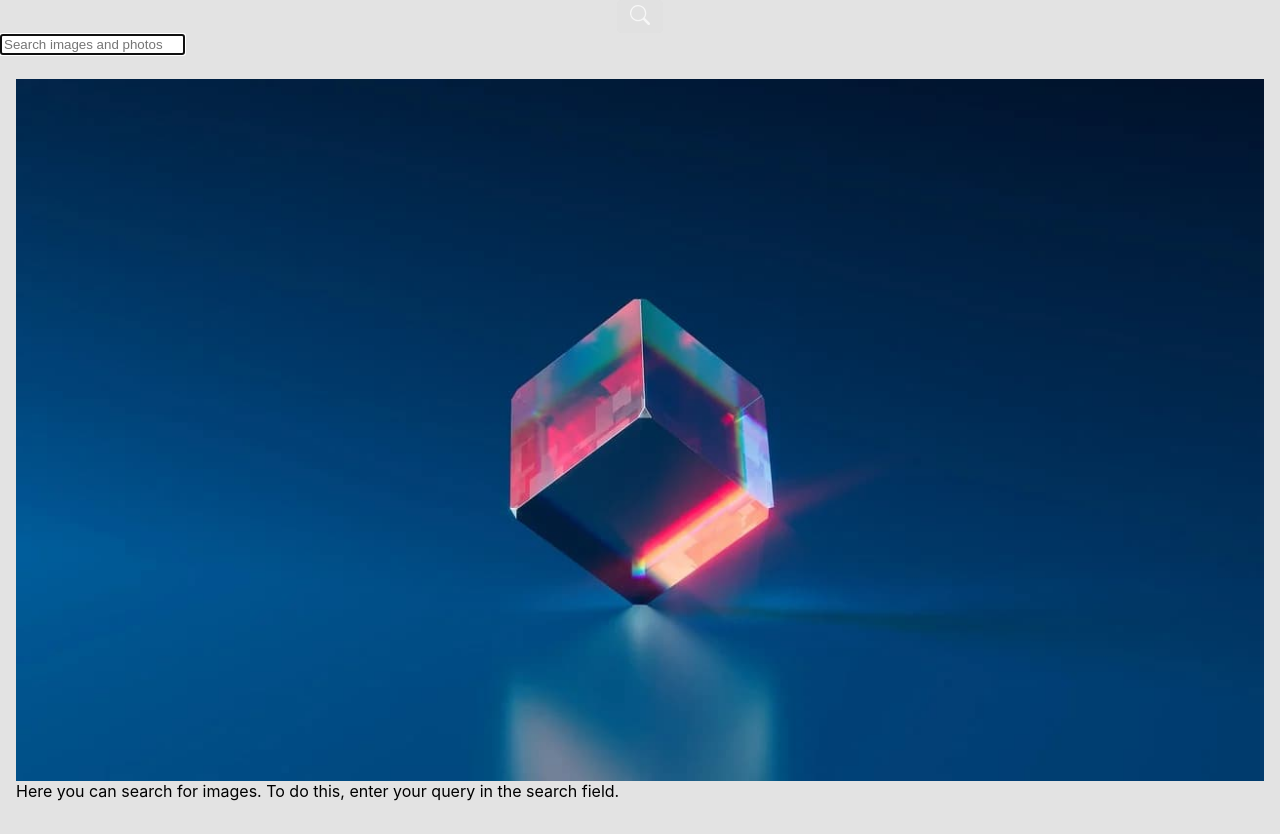
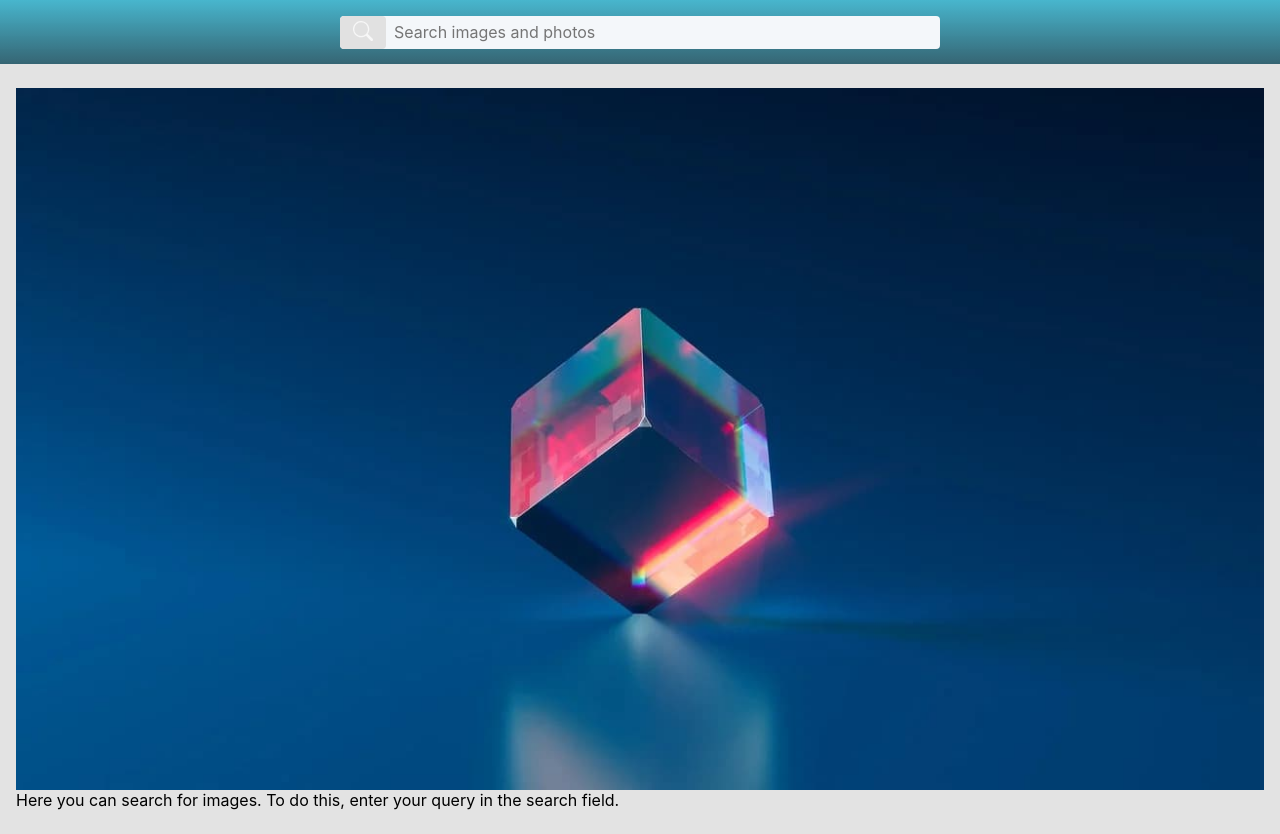
Before and after one commit to kuhai-anna/goit-react-hw-03-image-finder, a React (Create React App) app: page / in a window 1280 px wide. Built offline with nearby package versions, Linux system fonts and the light colour scheme.

Commit message:
Add styled components to the Searchbar component

```diff
--- a/src/components/Searchbar/Searchbar.jsx
+++ b/src/components/Searchbar/Searchbar.jsx
@@ -1,8 +1,10 @@
 import PropTypes from 'prop-types';
 import { BsSearch } from 'react-icons/bs';
 import { IconContext } from 'react-icons';
-import { Formik, Form, Field } from 'formik';
+import { Formik } from 'formik';
 import { IconButton } from 'components/IconButton/IconButton';
+import { Header } from './Searchbar.styled';
+import { Form, Field } from './Searchbar.styled';
 
 const initialValues = {
   searchQuery: '',
@@ -28,7 +30,7 @@ export const Searchbar = ({ onSubmit }) => {
   };
 
   return (
-    <header className="searchbar">
+    <Header className="searchbar">
       <Formik initialValues={initialValues} onSubmit={searchImage}>
         <Form className="form">
           <IconContext.Provider
@@ -50,7 +52,7 @@ export const Searchbar = ({ onSubmit }) => {
           />
         </Form>
       </Formik>
-    </header>
+    </Header>
   );
 };
 
```
